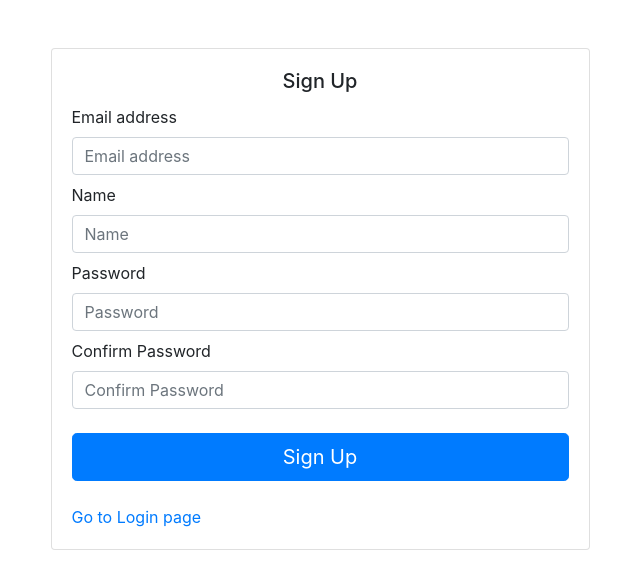
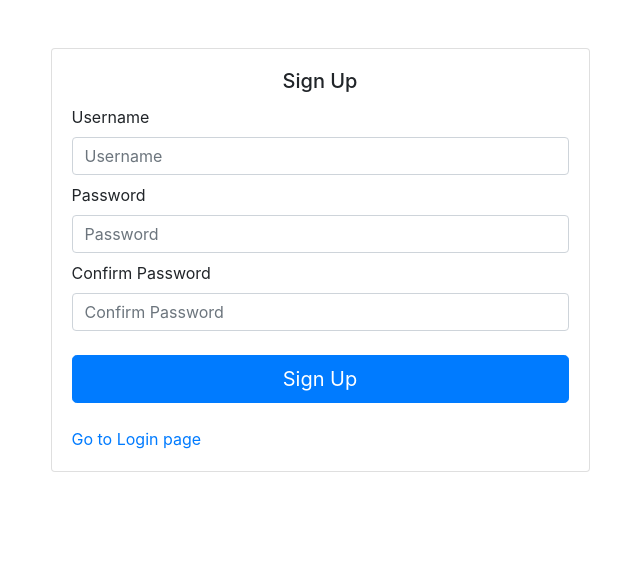
Before and after one commit to arfaghif/Chocolate-Factory, a React (Create React App) app: page /signup in a window 1280 px wide. Shown: the top 588 px of the page, without its empty margins (320-960 px from the left). Built offline with nearby package versions, Linux system fonts and the light colour scheme.

Commit message:
add axios

```diff
--- a/src/client.js
+++ b/src/client.js
@@ -1,36 +1,40 @@
 import React from 'react'
+var axios = require('axios');
 
+var SoaMessage = `<soapenv:Envelope xmlns:xsi="http://www.w3.org/2001/XMLSchema-instance" xmlns:xsd="http://www.w3.org/2001/XMLSchema" xmlns:soapenv="http://schemas.xmlsoap.org/soap/envelope/">
+<soapenv:Body>
+  <ns1:updateBalance xmlns:ns1="http://jaxwsservice.codejava.net/" xmlns:ns3="http://www.example.org/FactorySchema" xmlns:ns4="http://codejava.net">
+  <UpdateBalance>
+        </UpdateBalance>
+  </ns1:updateBalance>
+</soapenv:Body>
+</soapenv:Envelope>`;
 
-var SoaMessage = `<?xml version='1.0' encoding='UTF-8'?>
-<S:Envelope xmlns:S="http://schemas.xmlsoap.org/soap/envelope/">
-    <S:Body>
-        <ns2:bonjour xmlns:ns2="http://codejava.net/">
-        </ns2:bonjour>
-    </S:Body>
-</S:Envelope>`
+// var url = "http://localhost:8001/MyApp2/ws/hello?wsdl";
 
-var url = "http://localhost:8000/MyApp2/ws/hello?wsdl";
+var config = {
+    method: 'post',
+    url: "http://localhost:8001/MyApp2/ws/hello?wsdl",
+    headers: {
+    //   'Content-MD5': 'text/xml',
+      'Content-Type': 'text/xml',
+    //   "Access-Control-Allow-Origin": "*",
+    //     "Access-Control-Allow-Methods": "GET,PUT,POST,DELETE,PATCH,OPTIONS"
+    },
+    data : SoaMessage
+  };
+// var url = "http://localhost:8001/MyApp2/ws/hello?wsdl";
 
 export default class Client{
     numbers(){
         // let result = new Promise(()=>{
-            var request = new XMLHttpRequest();
-            request.open("POST",url,true);
-            request.onreadystatechange = function(){
-                if (request.readyState===4){
-                    var res = request.responseXML;
-                    res = res.getElementsByTagName("return")[0].childNodes[0].data;
-                    console.log(res);
-                    return("xx");
-
-                }
-            }
-            request.setRequestHeader("Content-type","text/xml")
-            request.setRequestHeader("Access-Control-Allow-Origin" ,"http://localhost:3000");
-            request.setRequestHeader("Access-Control-Allow-Origin" ,"http://localhost:8000");
-            console.log("1");
-            request.send(SoaMessage);
-
+            axios(config)
+            .then(function (response) {
+            console.log(JSON.stringify(response.data));
+            })
+            .catch(function (error) {
+            console.log(error);
+            });
             // var request = new XMLHttpRequest();
             // request.open("POST",url,true);
             // console.log("2");
--- a/src/login.js
+++ b/src/login.js
@@ -17,8 +17,8 @@ class Login extends Component{
             <h5 class="card-title text-center">Sign In</h5>
             <form class="form-signin ">
               <div class="form-label-group">
-              <label for="inputEmail">Email address</label>
-                <input type="email" id="inputEmail" class="form-control mb-2 mt-1" placeholder="Email address" required autofocus/>
+              <label for="inputUsername">Username</label>
+                <input type="text" id="inputUsername" class="form-control mb-2 mt-1" placeholder="Username" required autofocus/>
 
               </div>
 
--- a/src/register.js
+++ b/src/register.js
@@ -17,13 +17,10 @@ class Register extends Component{
             <h5 class="card-title text-center">Sign Up</h5>
             <form class="form-signin ">
               <div class="form-label-group">
-              <label for="inputEmail">Email address</label>
-                <input type="email" id="inputEmail" class="form-control mb-2" placeholder="Email address" required autofocus/>
+              <label for="inputUsername">Username</label>
+                <input type="text" id="inputUsername" class="form-control mb-2" placeholder="Username" required autofocus/>
               </div>
-              <div class="form-label-group">
-              <label for="inputName">Name</label>
-                <input type="email" id="inputName" class="form-control mb-2 " placeholder="Name" required autofocus/>
-              </div>
+
 
               <div class="form-label-group">
               <label for="inputPassword">Password</label>
```
Also changed, not shown: 1 other file (tests, documents, lock files or other folders).
